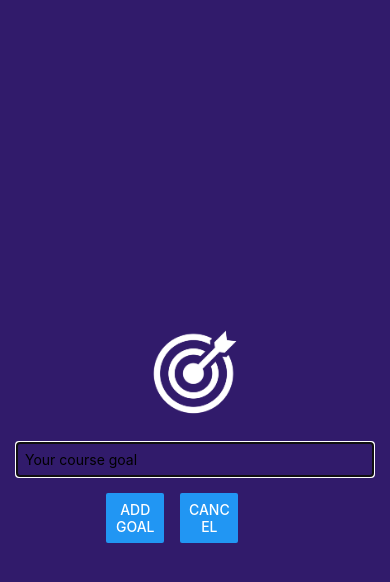
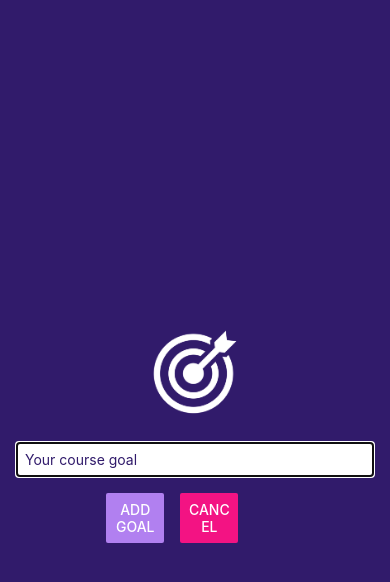
Before and after one commit to CianHub/coure-goals-app, a React Native app: screen / in a window 390 px wide. Both pictures are taken after a click on the button "ADD NEW GOAL". Shown: the top 582 px of the page. Built offline with nearby package versions, Linux system fonts and the light colour scheme.

Commit message:
improve modal background styles

```diff
--- a/components/GoalInput.js
+++ b/components/GoalInput.js
@@ -29,10 +29,14 @@ export const GoalInput = ({
         />
         <View style={styles.inputButtons}>
           <View style={styles.button}>
-            <Button title="Add Goal" onPress={addGoalHandler} />
+            <Button title="Add Goal" onPress={addGoalHandler} color="#b180f0" />
           </View>
           <View style={styles.button}>
-            <Button title="Cancel" onPress={endAddGoalHandler} />
+            <Button
+              title="Cancel"
+              onPress={endAddGoalHandler}
+              color="#f31383"
+            />
           </View>
         </View>
       </View>
@@ -62,6 +66,8 @@ const styles = StyleSheet.create({
     borderColor: 'lightgray',
     width: '100%',
     padding: 8,
+    backgroundColor: 'white',
+    color: '#311b6b',
   },
   image: {
     width: 100,
```
